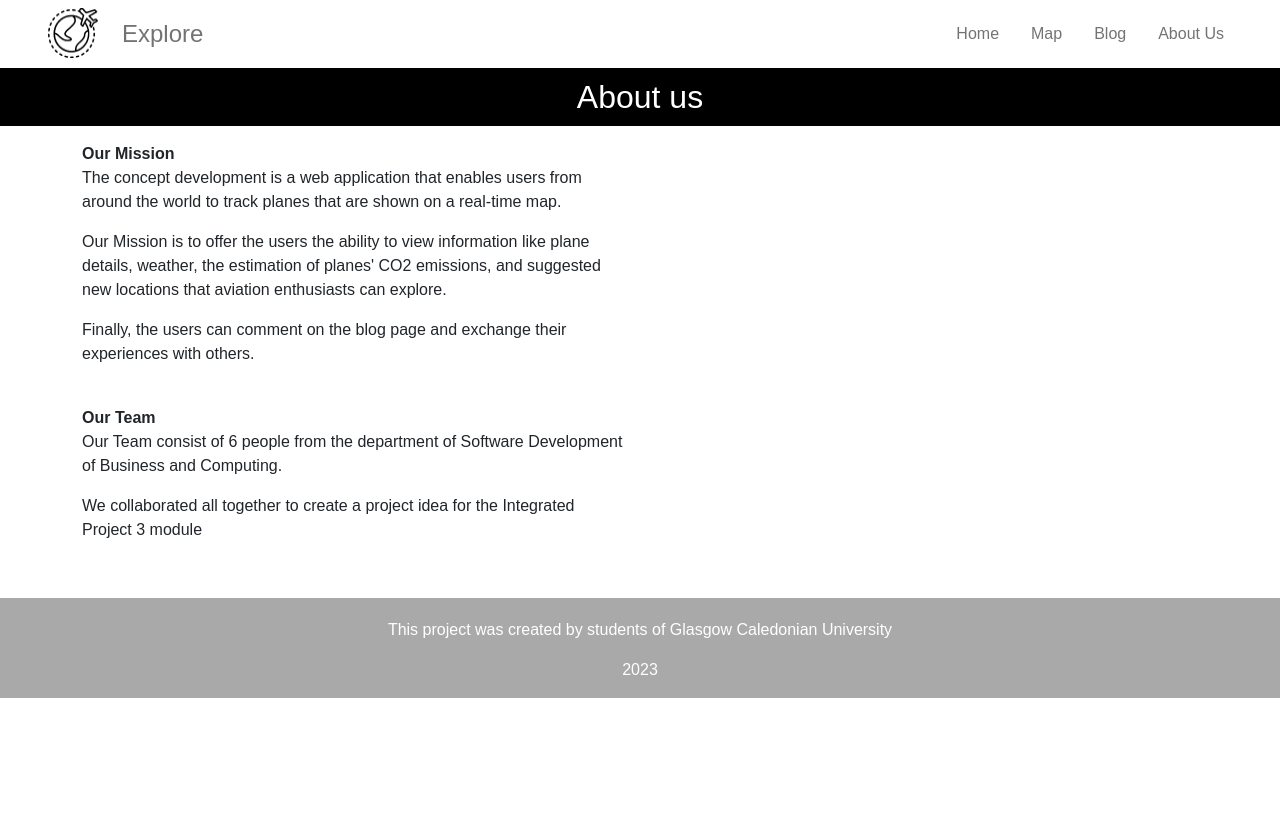
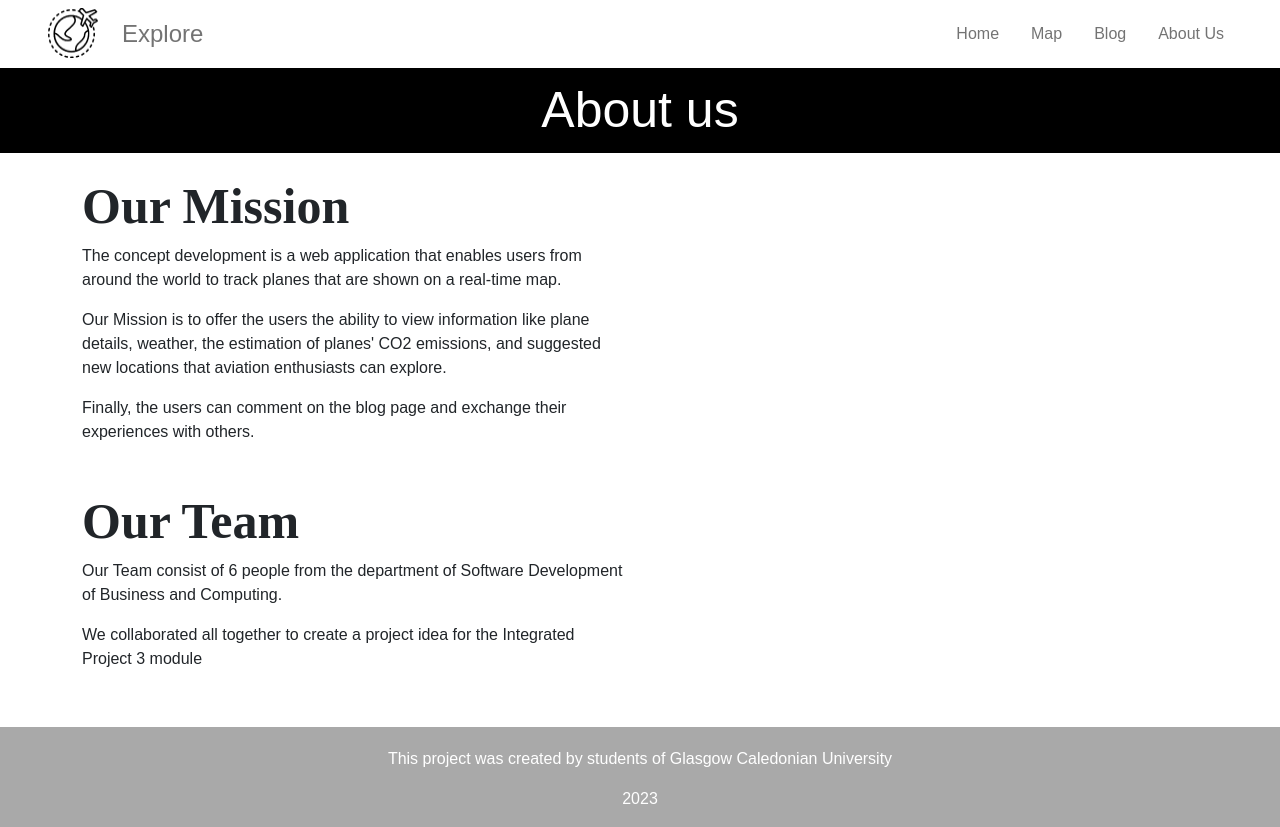
Before and after one commit to Pyrex-01/VS_Code_IP3, a React (Create React App) app in the folder ip3_application/: page /about in a window 1280 px wide. Before the commit the page ends 800 px from the top, so only its background shows below. Built offline with nearby package versions, Linux system fonts and the light colour scheme; no server answers.

Commit message:
Update App.css

```diff
--- a/ip3_application/src/App.css
+++ b/ip3_application/src/App.css
@@ -192,9 +192,15 @@
   text-align: center;
 }
 
-.h_about{
-  font-size: 200%;
+.h_about {
+font-size: 50px;
 }
+
+.title-1{
+  font-size: 50px;
+  font-family:Goudy Old Style;
+}
+
 .about-height{
   height:auto;
   margin-top: 70px;
```
